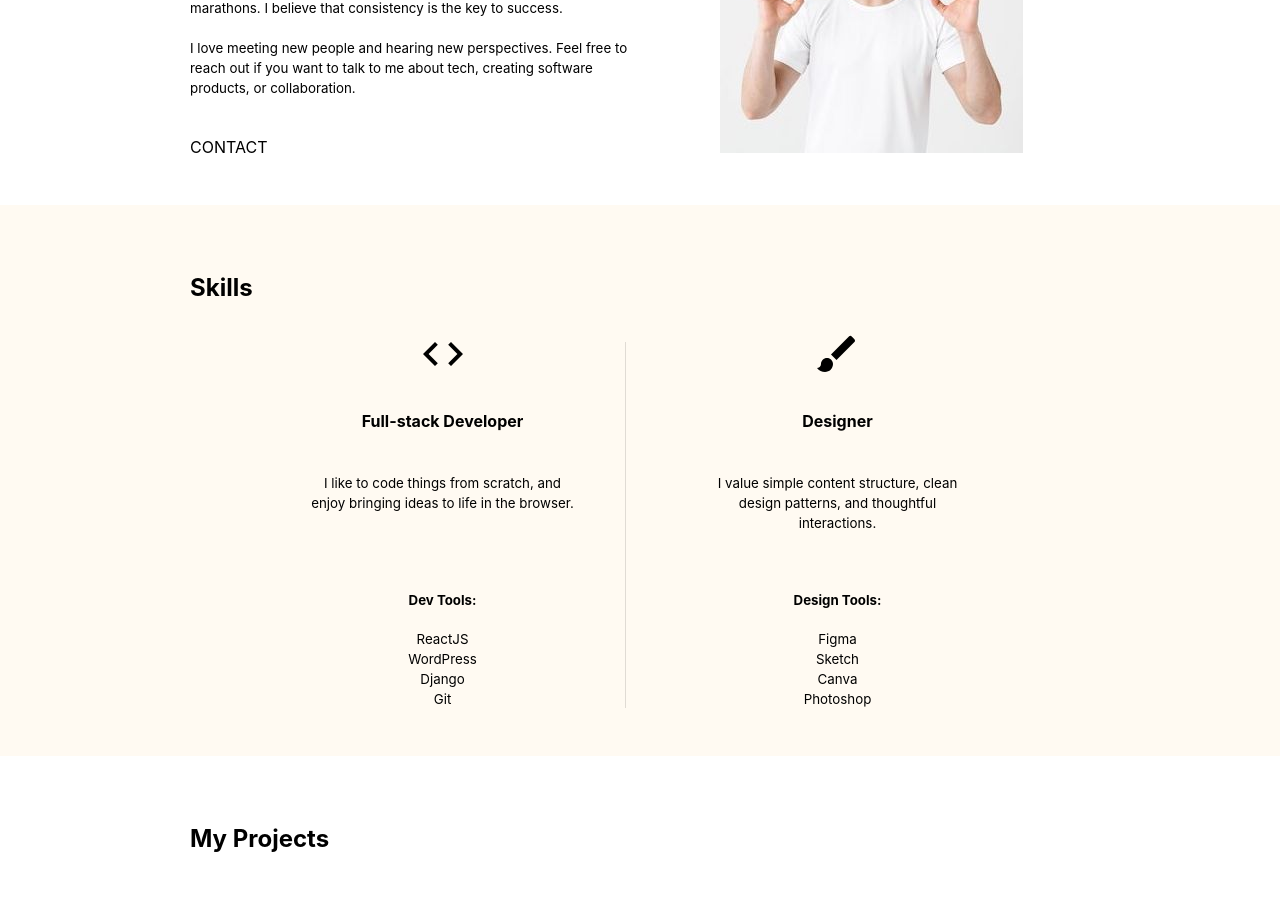
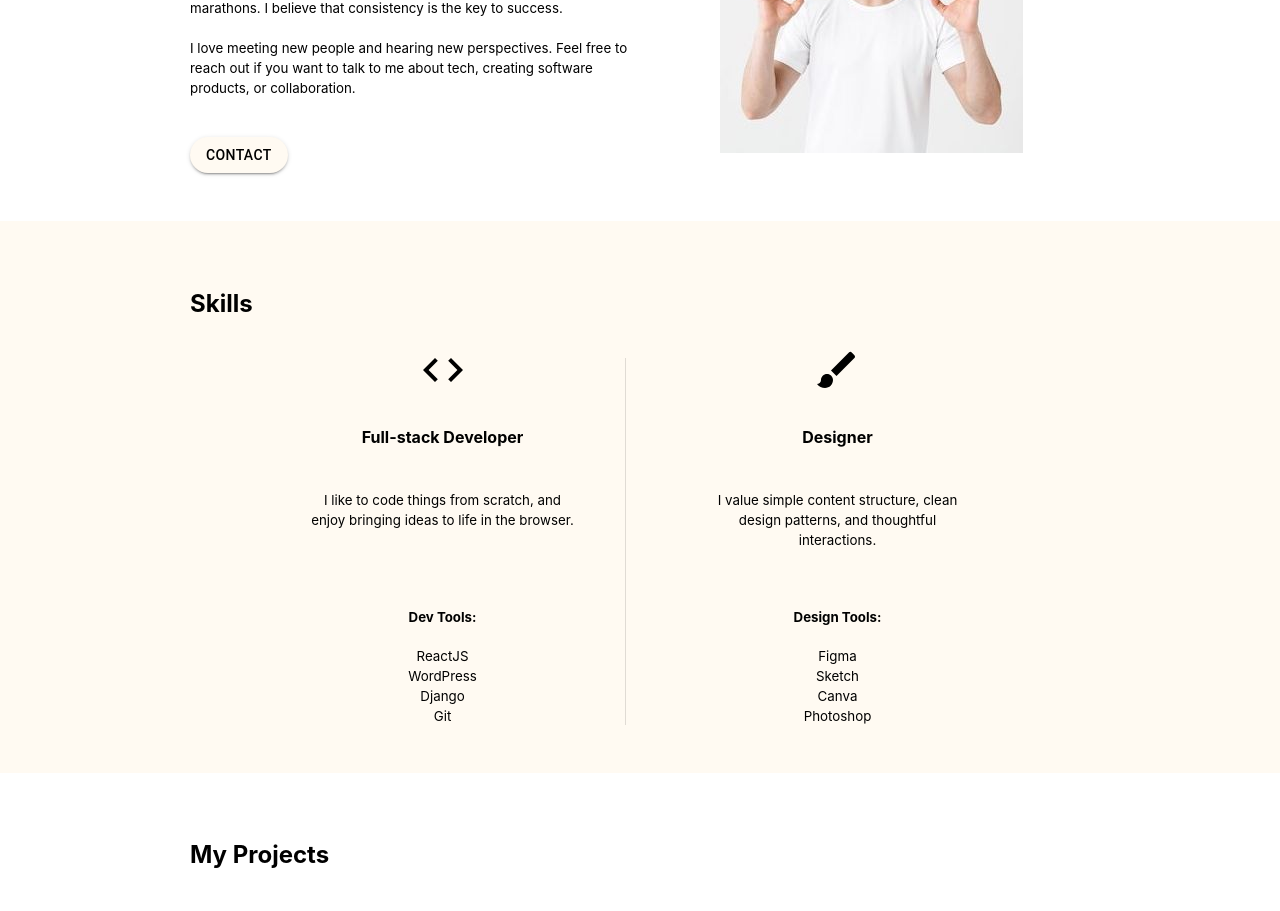
Before and after one commit to mqchua/portfolio_site, a React (Create React App) app: page / in a window 1280 px wide. Shown: the part 780-1691 px from the top of the page. Built offline with nearby package versions, Linux system fonts and the light colour scheme.

Commit message:
edit button

```diff
--- a/src/components/HomePage.js
+++ b/src/components/HomePage.js
@@ -133,7 +133,14 @@ export default function HomePage() {
             <br></br>
             <br></br>
 
-            <p className={classes.alignLeft}>CONTACT <small></small></p>
+            <Button style={{
+                  borderRadius: 35,
+                  backgroundColor: "#FFFAF2",
+                  color: "#000000",
+              }}
+              variant="contained" color="primary">
+              Contact
+            </Button>
 
           </Grid>
 
```
